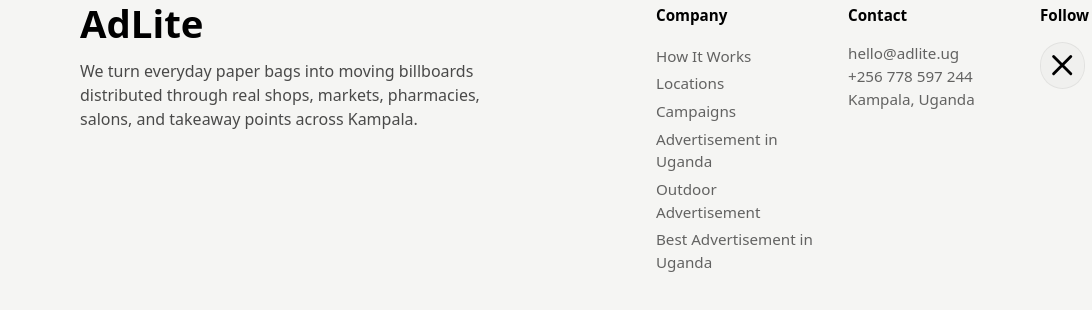
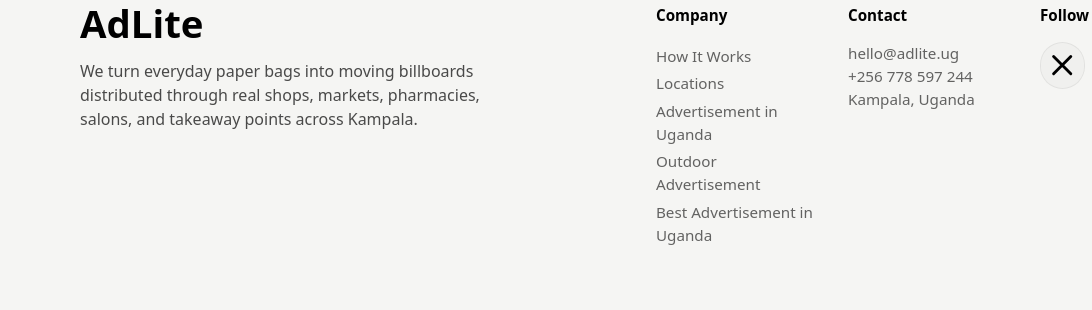
Before and after one commit to solomonkitumba/adlite, a plain HTML site: page advertisement-in-uganda.html in a window 1280 px wide. Shown: the part 2250-2560 px from the top of the page, 0-1092 px from the left. Drawn offline with Linux system fonts and the light colour scheme.

Commit message:
removed the campaigns menu

```diff
--- a/advertisement-in-uganda.html
+++ b/advertisement-in-uganda.html
@@ -104,7 +104,6 @@
             <div class="footer-heading">Company</div>
             <div><a href="how-it-works.html">How It Works</a></div>
             <div><a href="locations.html">Locations</a></div>
-            <div><a href="campaigns.html">Campaigns</a></div>
             <div><a href="advertisement-in-uganda.html">Advertisement in Uganda</a></div>
             <div><a href="outdoor-advertisement.html">Outdoor Advertisement</a></div>
             <div><a href="best-advertisement-in-uganda.html">Best Advertisement in Uganda</a></div>
```
Also changed, not shown: best-advertisement-in-uganda.html (+0 -1 lines), index.html (+0 -1 lines), outdoor-advertisement.html (+0 -1 lines).
